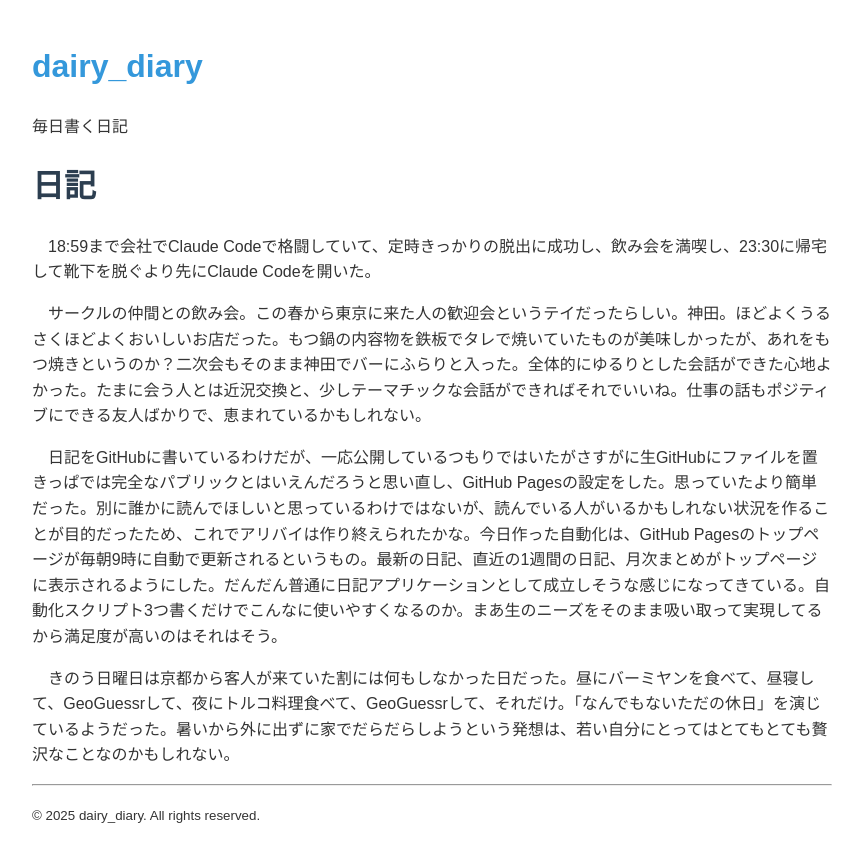
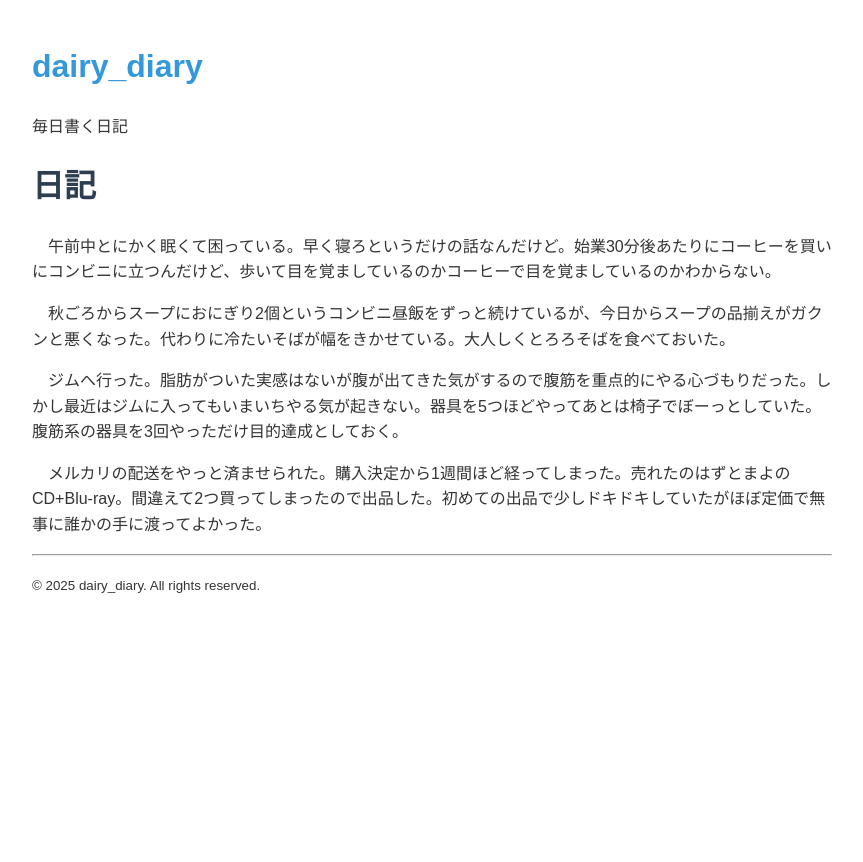
Before and after one commit to hika-pan/daily_diary, a Jekyll site: the page built from diary/2025/06/20250624.md, in a window 1280 px wide. Shown: the top 862 px of the page, without its empty margins (208-1071 px from the left). Built offline with Jekyll 4.4.1, drawn with Linux system fonts in a browser that asks for light colours; our own code applies the rules of GitHub Pages for plain Markdown files.

Commit message:
diary: 2025/06/24(火)

```diff
--- a/diary/2025/06/20250624.md
+++ b/diary/2025/06/20250624.md
@@ -1,9 +1,9 @@
 # 日記
 
-　18:59まで会社でClaude Codeで格闘していて、定時きっかりの脱出に成功し、飲み会を満喫し、23:30に帰宅して靴下を脱ぐより先にClaude Codeを開いた。
+　午前中とにかく眠くて困っている。早く寝ろというだけの話なんだけど。始業30分後あたりにコーヒーを買いにコンビニに立つんだけど、歩いて目を覚ましているのかコーヒーで目を覚ましているのかわからない。
 
-　サークルの仲間との飲み会。この春から東京に来た人の歓迎会というテイだったらしい。神田。ほどよくうるさくほどよくおいしいお店だった。もつ鍋の内容物を鉄板でタレで焼いていたものが美味しかったが、あれをもつ焼きというのか？二次会もそのまま神田でバーにふらりと入った。全体的にゆるりとした会話ができた心地よかった。たまに会う人とは近況交換と、少しテーマチックな会話ができればそれでいいね。仕事の話もポジティブにできる友人ばかりで、恵まれているかもしれない。
+　秋ごろからスープにおにぎり2個というコンビニ昼飯をずっと続けているが、今日からスープの品揃えがガクンと悪くなった。代わりに冷たいそばが幅をきかせている。大人しくとろろそばを食べておいた。
 
-　日記をGitHubに書いているわけだが、一応公開しているつもりではいたがさすがに生GitHubにファイルを置きっぱでは完全なパブリックとはいえんだろうと思い直し、GitHub Pagesの設定をした。思っていたより簡単だった。別に誰かに読んでほしいと思っているわけではないが、読んでいる人がいるかもしれない状況を作ることが目的だったため、これでアリバイは作り終えられたかな。今日作った自動化は、GitHub Pagesのトップページが毎朝9時に自動で更新されるというもの。最新の日記、直近の1週間の日記、月次まとめがトップページに表示されるようにした。だんだん普通に日記アプリケーションとして成立しそうな感じになってきている。自動化スクリプト3つ書くだけでこんなに使いやすくなるのか。まあ生のニーズをそのまま吸い取って実現してるから満足度が高いのはそれはそう。
+　ジムへ行った。脂肪がついた実感はないが腹が出てきた気がするので腹筋を重点的にやる心づもりだった。しかし最近はジムに入ってもいまいちやる気が起きない。器具を5つほどやってあとは椅子でぼーっとしていた。腹筋系の器具を3回やっただけ目的達成としておく。
 
-　きのう日曜日は京都から客人が来ていた割には何もしなかった日だった。昼にバーミヤンを食べて、昼寝して、GeoGuessrして、夜にトルコ料理食べて、GeoGuessrして、それだけ。「なんでもないただの休日」を演じているようだった。暑いから外に出ずに家でだらだらしようという発想は、若い自分にとってはとてもとても贅沢なことなのかもしれない。
+　メルカリの配送をやっと済ませられた。購入決定から1週間ほど経ってしまった。売れたのはずとまよのCD+Blu-ray。間違えて2つ買ってしまったので出品した。初めての出品で少しドキドキしていたがほぼ定価で無事に誰かの手に渡ってよかった。
```
Also changed, not shown: diary/2025/06/20250623.md (added, +9 -0 lines).
